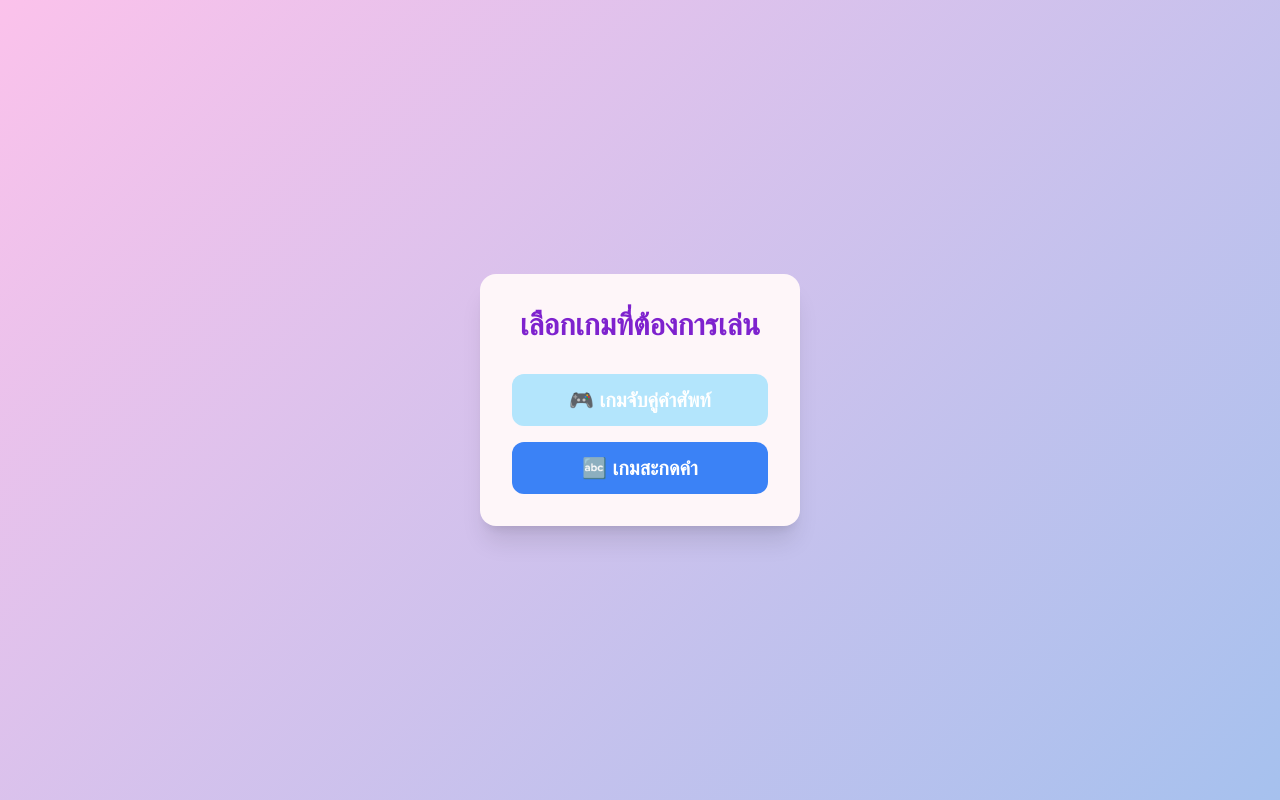
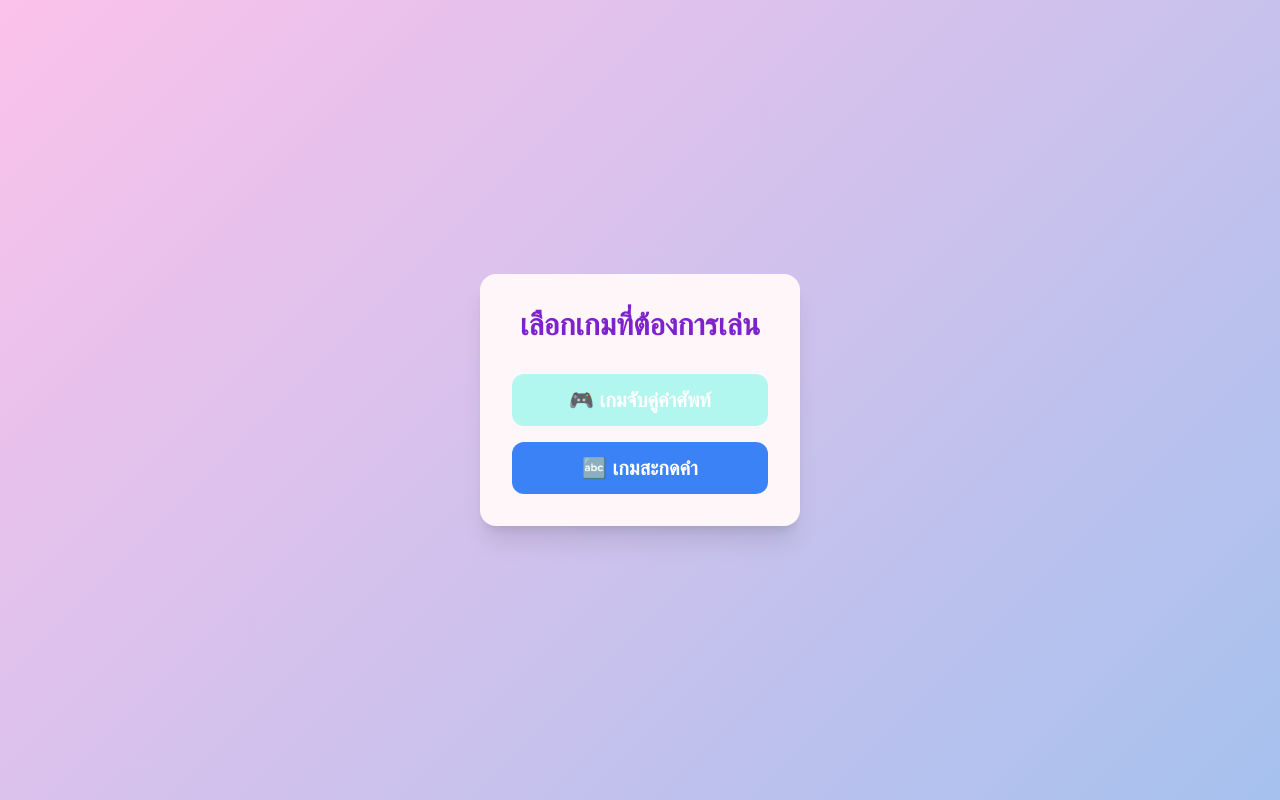
Before and after one commit to xepherros/XPRQUIZ, a React (Vite) app: page / in a window 1280 px wide. Built offline with nearby package versions, Linux system fonts and the light colour scheme.

Commit message:
Update MainMenu.jsx

```diff
--- a/src/MainMenu.jsx
+++ b/src/MainMenu.jsx
@@ -21,7 +21,7 @@ export default function MainMenu({ onSelect }) {
         <div className="space-y-4">
           <button
             onClick={() => onSelect("vocab")}
-            className="w-full bg-[#b3e5fc] hover:bg-green-600 text-white py-3 rounded-xl text-xl font-bold transition"
+            className="w-full bg-[#b2f7ef] hover:bg-green-600 text-white py-3 rounded-xl text-xl font-bold transition"
           >
             🎮 เกมจับคู่คำศัพท์
           </button>
```
